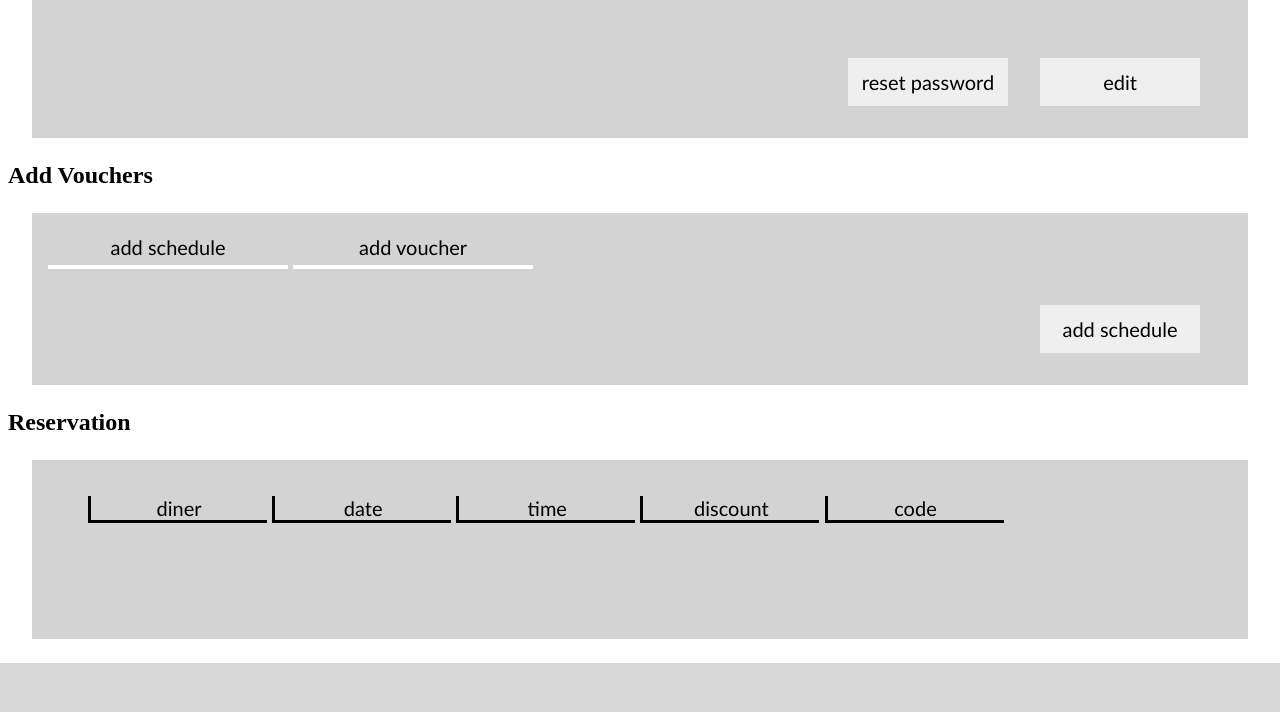
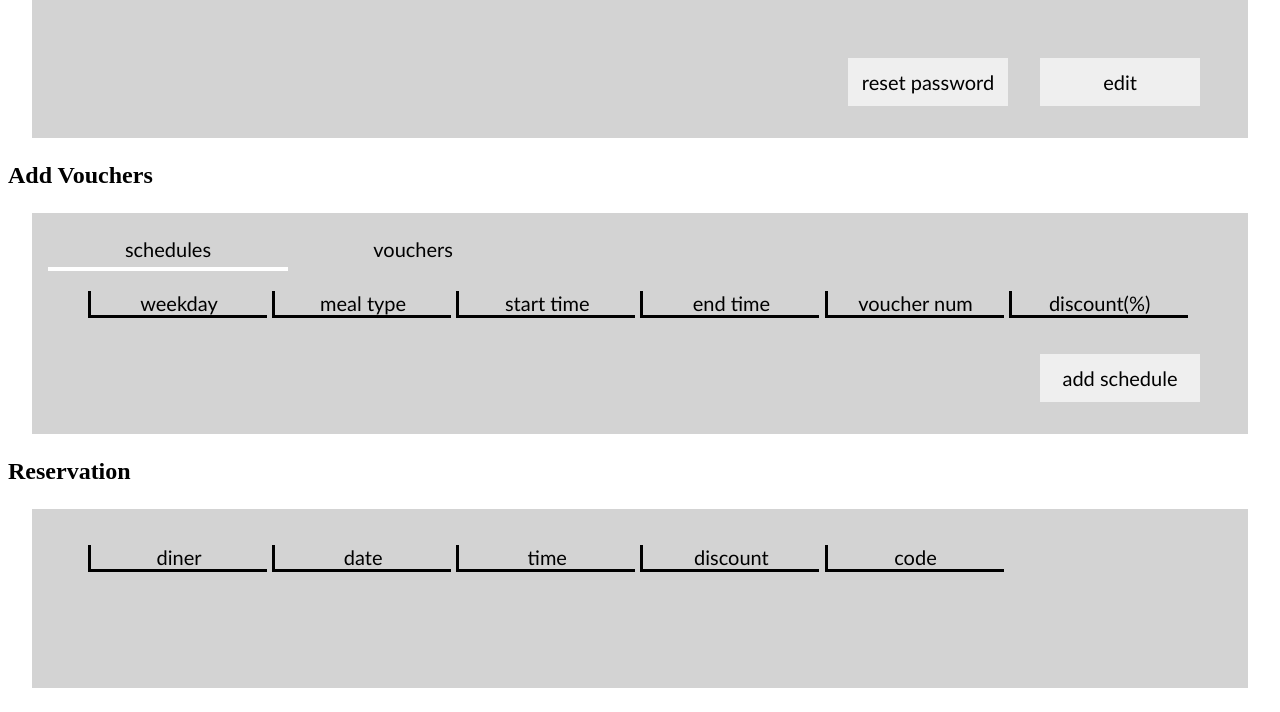
Before and after one commit to JoeZhao527/capstoneproject-comp3900-h13a-pass, a Python web app: template frontend/templates/eatery_private_profile.html in a window 1280 px wide. Shown: the part 450-1162 px from the top of the page. Before the commit the page ends 1113 px from the top, so only its background shows below. Run offline with Jinja, Linux system fonts and the light colour scheme; the template is opened without the code that fills it, so the values that code supplies are empty.

Commit message:
eatery private profile progress

```diff
--- a/frontend/scripts/eatery_private_profile.js
+++ b/frontend/scripts/eatery_private_profile.js
@@ -52,17 +52,7 @@ back_btn.onclick = () => {
     window.location.href = '../templates/eatery_home.html';
 }
 
-/* edit profile */
-const edit_btn = document.getElementById('edit-profile');
-const edit_page = document.getElementById('edit-page');
-
-edit_btn.onclick = () => {
-    openSubpage(edit_page)
-};
-
-const close_edit = edit_page.getElementsByClassName('close')[0];
-console.log(close_edit)
-
+/* subpage operations */
 // close subpage
 function closeSubpage(page) {
     page.style.display = 'none';
@@ -77,6 +67,90 @@ function openSubpage(page) {
     nav_bar.style.display = 'none';
 }
 
+/* edit profile */
+const edit_btn = document.getElementById('edit-profile');
+const edit_page = document.getElementById('edit-page');
+const close_edit = edit_page.getElementsByClassName('close')[0];
+
+edit_btn.onclick = () => {
+    openSubpage(edit_page)
+};
+
 close_edit.onclick = () => {
     closeSubpage(edit_page);
 }
+
+/* select add type */
+const turn_schedule_btn = document.getElementById('schedule-btn');
+const turn_voucher_btn = document.getElementById('voucher-btn');
+const schedule = document.getElementById('by-schedule');
+const voucher = document.getElementById('by-voucher');
+
+function displayScheduleList() {
+    turn_schedule_btn.style.setProperty('border-bottom', 'white 4px solid');
+    turn_voucher_btn.style.setProperty('border-bottom', 'none');
+    schedule.style.display = 'inline';
+    voucher.style.display = 'none';
+}
+
+function displayVoucherList() {
+    turn_voucher_btn.style.setProperty('border-bottom', 'white 4px solid');
+    turn_schedule_btn.style.setProperty('border-bottom', 'none');
+    schedule.style.display = 'none';
+    voucher.style.display = 'inline';
+}
+
+turn_schedule_btn.onclick = () => {
+    displayScheduleList();
+}
+
+turn_voucher_btn.onclick = () => {
+    displayVoucherList();
+}
+
+displayScheduleList();
+
+/* add schedule */
+const add_schedule_btn = document.getElementById('add-schedule-btn');   // add schedule button in main
+const add_schedule_page = document.getElementById('add-schedule');      // subpage container
+const close_schedule = document.getElementsByClassName('close')[1];     // close button in subpage
+const schedule_form = document.getElementById('schedule-form');         // form in subpage
+const schedule_elem = schedule_form.elements;                           // form elements
+const schedule_submit = document.getElementById('submit-schedule');     // submit button in subpage
+
+let schedule_data = {}
+
+// open and close schedule page
+add_schedule_btn.onclick = () => {
+    openSubpage(add_schedule_page);
+};
+
+close_schedule.onclick = () => {
+    closeSubpage(add_schedule_page);
+}
+
+// submit form listener, store data
+schedule_form.onsubmit = (e) => {
+    e.preventDefault();
+    Array.from(schedule_elem).forEach(function(e) {
+        if (e.type !== 'submit') {
+            schedule_data[e.id] = e.value;
+        }
+    })
+    closeSubpage(add_schedule_page);
+    addScheduleItem();
+}
+
+// add item into schedule list
+const schedule_ul = document.getElementById('schedule');
+
+function addScheduleItem() {
+    let schedule_item = document.createElement('ul');
+    for (const [key, value] of Object.entries(schedule_data)) {
+        console.log(key, value);
+        let schedule_li = document.createElement('li');
+        schedule_li.appendChild(document.createTextNode(value));
+        schedule_item.appendChild(schedule_li);
+    }
+    schedule_ul.appendChild(schedule_item);
+}
--- a/frontend/styles/eatery_private_profile.css
+++ b/frontend/styles/eatery_private_profile.css
@@ -78,6 +78,14 @@ main {
     cursor: pointer;
 }
 
+.list-head > li{
+    display: inline-block;
+    width: 11rem;
+    text-align: center;
+    border-left: solid;
+    border-bottom: solid;
+}
+
 /* basic information */
 #eatery-info > div > li{
     display: inline-block;
@@ -107,19 +115,32 @@ main {
     color: var(--btn-hover-color);
 }
 
-#add {
+#schedule li {
+    display: inline-block;
+    width: 10rem;
+    text-align: center;
+    margin-right: 1rem;
+}
+
+#schedule ul {
+    border: 3px solid;
+    width: 95%;
+    height: 2rem;
+    margin-bottom: 1rem;
+}
+
+#add-schedule-btn {
+    float: right;
+    margin-top: 1rem;
+}
+
+#add-voucher-btn {
     float: right;
     margin-top: 1rem;
 }
 
 /* reservation */
-#book-head > li{
-    display: inline-block;
-    width: 11rem;
-    text-align: center;
-    border-left: solid;
-    border-bottom: solid;
-}
+
 
 #reservation > ul > li{
     display: inline-block;
--- a/frontend/templates/eatery_private_profile.html
+++ b/frontend/templates/eatery_private_profile.html
@@ -47,21 +47,31 @@
         <h2>Add Vouchers</h2>
         <section class="container">
             <div id="voucher-switch">
-                <button id="schedule-btn">add schedule</button>
-                <button id="voucher-btn">add voucher</button>
+                <button id="schedule-btn">schedules</button>
+                <button id="voucher-btn">vouchers</button>
             </div>
             <div id="by-schedule">
-                <ul id="schedule"></ul>
+                <ul id="schedule-head" class="list-head">
+                    <li>weekday</li>
+                    <li>meal type</li>
+                    <li>start time</li>
+                    <li>end time</li>
+                    <li>voucher num</li>
+                    <li>discount(%)</li>
+                </ul>
+                <ul id="schedule">
+                </ul>
+                <button id="add-schedule-btn">add schedule</button>
             </div>
             <div id="by-voucher">
-                <ul id="schedule"></ul>
+                <ul id="voucher"></ul>
+                <button id="add-voucher-btn">add voucher</button>
             </div>
-            <button id="add">add schedule</button>
         </section>
 
         <h2>Reservation</h2>
         <section class="container">
-            <ul id="book-head">
+            <ul id="book-head" class="list-head">
                 <li>diner</li>
                 <li>date</li>
                 <li>time</li>
@@ -73,9 +83,62 @@
             </div>
         </section>
     </main>
-    <section id='edit-page'>
+    <!-- subpages-->
+    <section id='edit-page' class="subpage">
         <button class='close'>close</button>
         <h1>eatery edit profile page</h1>
+    </section>
+
+    <section id="add-schedule" class="subpage">
+        <button class='close'>close</button>
+        <h1>Add Schedule</h1>
+        <form id="schedule-form">
+            <ul>
+                <div>
+                    <li>
+                        <label for="weekday">Weekday: </label>
+                        <select id="weekday" name="weekday">
+                            <option value="Monday">Mon</option>
+                            <option value="Tuesday">Tue</option>
+                            <option value="Wednesday">Wed</option>
+                            <option value="Thursday">Thu</option>
+                            <option value="Friday">Fri</option>
+                            <option value="Saturday">Sat</option>
+                            <option value="Sunday">Sun</option>
+                        </select>
+                    </li>
+                    <li>
+                        <label for="type">Meal type: </label>
+                        <select id="type" name="type">
+                            <option value="breakfast">Breakfast</option>
+                            <option value="lunch">Lunch</option>
+                            <option value="dinner">Dinner</option>
+                        </select>
+                    </li>
+                </div>
+                <div>
+                    <li>
+                        <label for="start">Start: </label>
+                        <input type="time" id="start" name="start" min="00:00" max="23:59" required>
+                    </li>
+                    <li>
+                        <label for="end">End: </label>
+                        <input type="time" id="end" name="end" min="00:00" max="23:59" required>
+                    </li>
+                </div>
+                <div>
+                    <li>
+                        <label for="amount">Voucher Num: </label>
+                        <input type="number" id="amount" name="amount" min="1" max="100" required>
+                    </li>
+                    <li>
+                        <label for="discount">Discount(%): </label>
+                        <input type="number" id="discount" min="0" max="100" required>
+                    </li>
+                </div>
+            </ul>
+            <input type="submit" id="submit-schedule" name="submit" class="submit" value="add">
+        </form>
     </section>
 
     <footer class="footer">
```
Also changed, not shown: other parts of frontend/styles/eatery_private_profile.css (+56 -2 lines).
